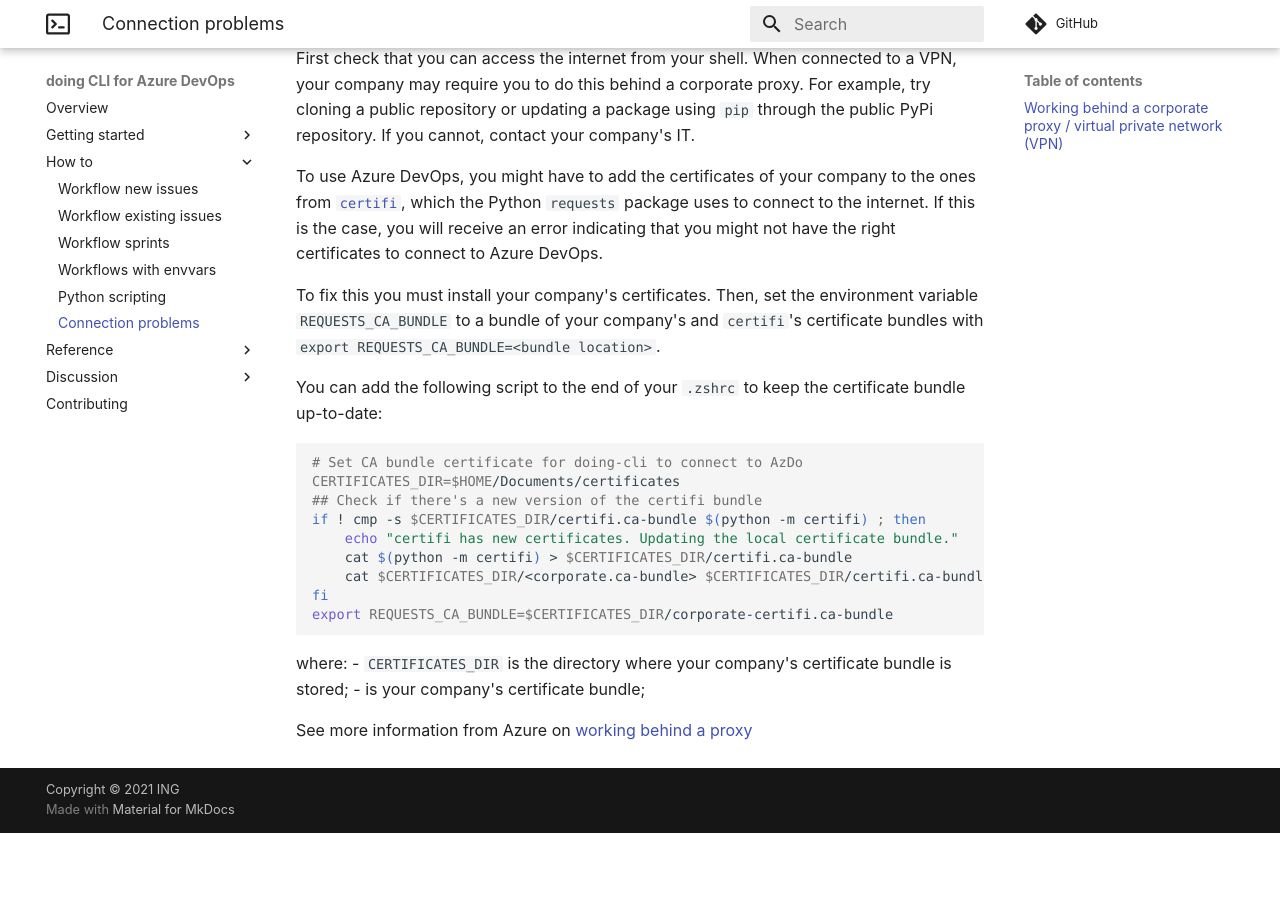
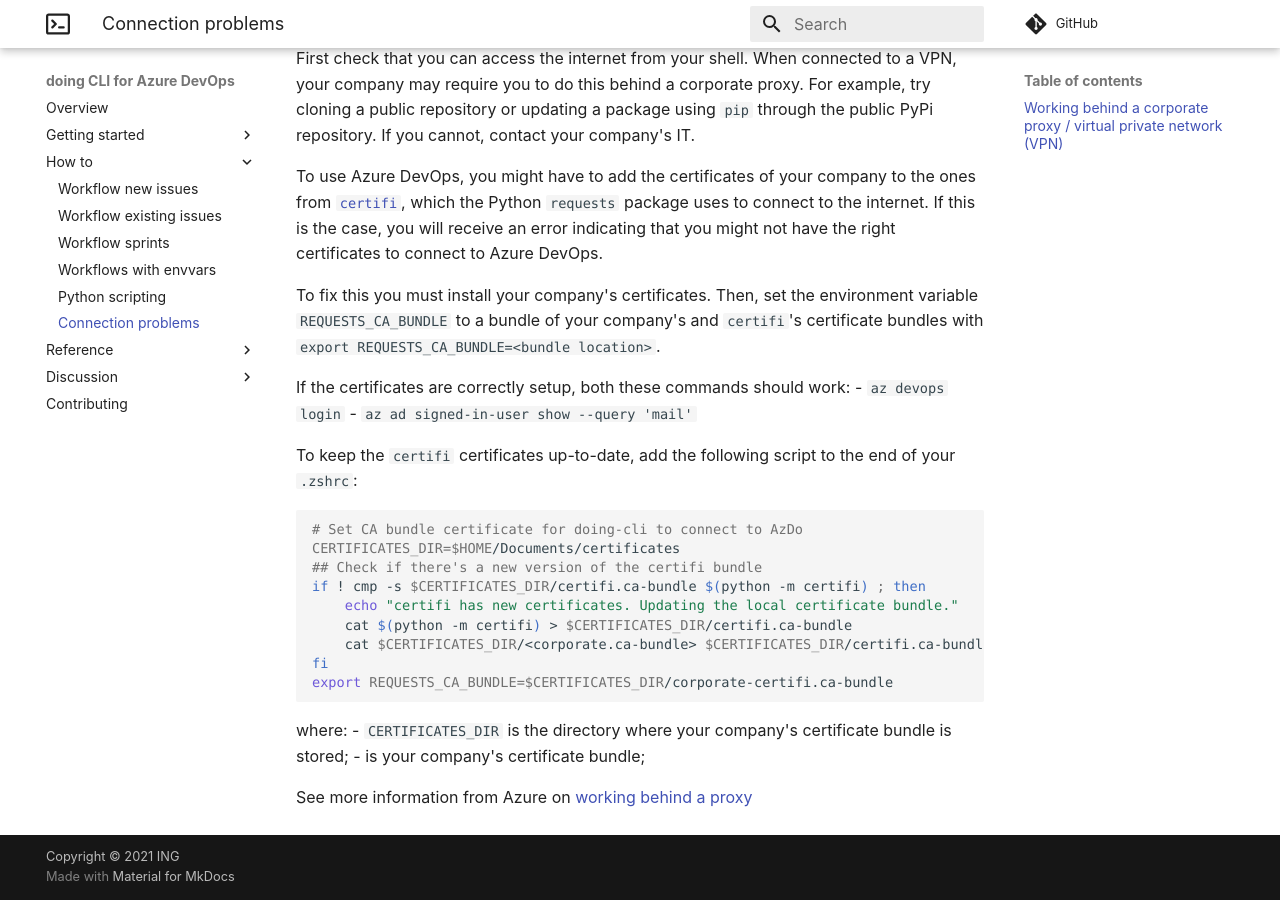
Before and after one commit to ing-bank/doing-cli, an MkDocs documentation site: the page built from docs/howto/connection_problems.md, in a window 1280 px wide and 900 px high, scrolled down 530 px. Built offline with MkDocs 1.6.1 and Material for MkDocs 9.7.7, drawn with Linux system fonts in a browser that asks for light colours; comment, search, counter and statistics services are not loaded; before the commit the page ends 1363 px from its top, so only the background shows below that.

````diff
--- a/docs/howto/connection_problems.md
+++ b/docs/howto/connection_problems.md
@@ -20,7 +20,11 @@
 To fix this you must install your company's certificates.
 Then, set the environment variable `REQUESTS_CA_BUNDLE` to a bundle of your company's and `certifi`'s certificate bundles with `export REQUESTS_CA_BUNDLE=<bundle location>`.
 
-You can add the following script to the end of your `.zshrc` to keep the certificate bundle up-to-date:
+If the certificates are correctly setup, both these commands should work:
+- `az devops login`
+- `az ad signed-in-user show --query 'mail'`
+
+To keep the `certifi` certificates up-to-date, add the following script to the end of your `.zshrc`:
 ```bash
 # Set CA bundle certificate for doing-cli to connect to AzDo
 CERTIFICATES_DIR=$HOME/Documents/certificates
````
